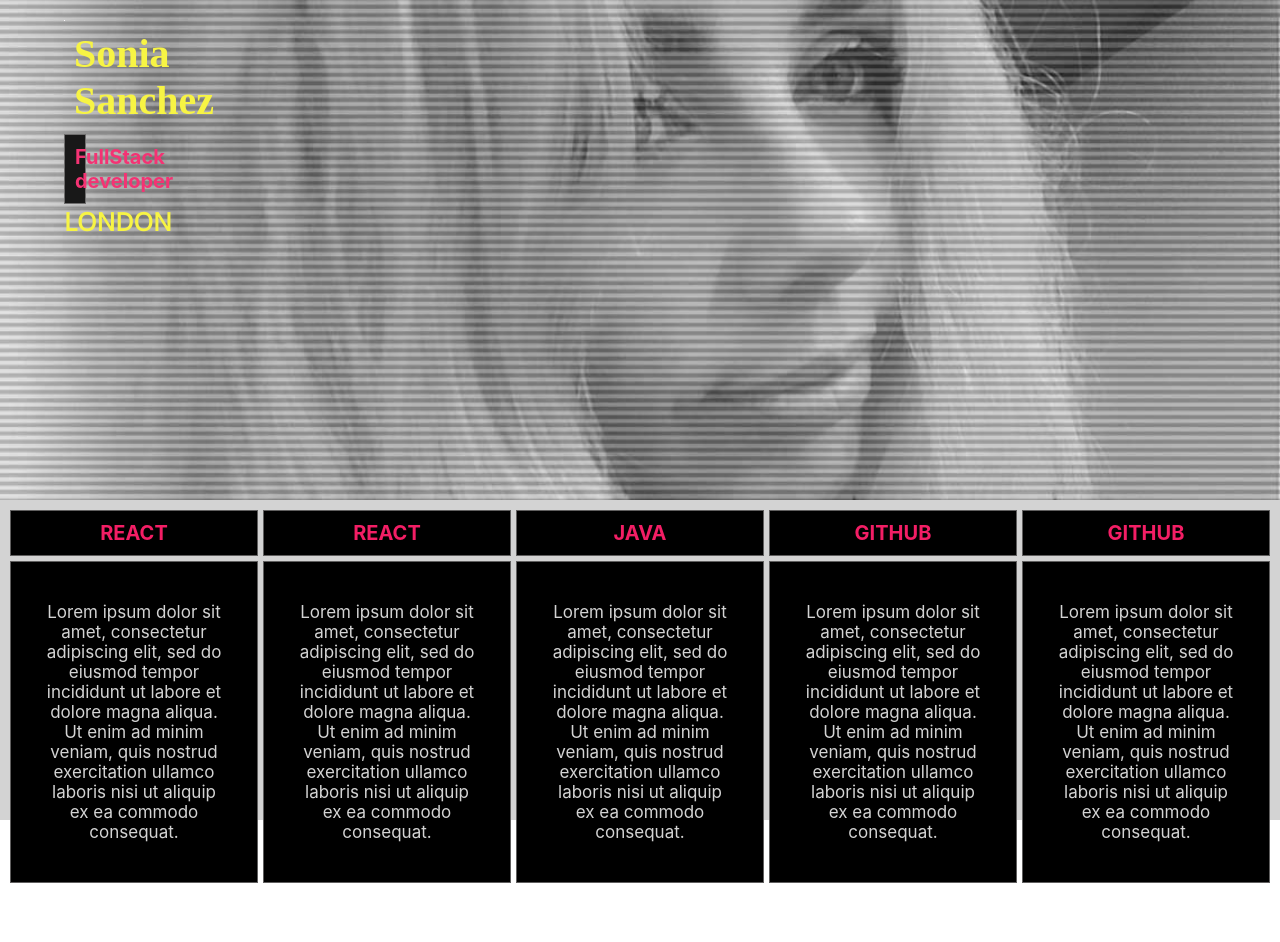
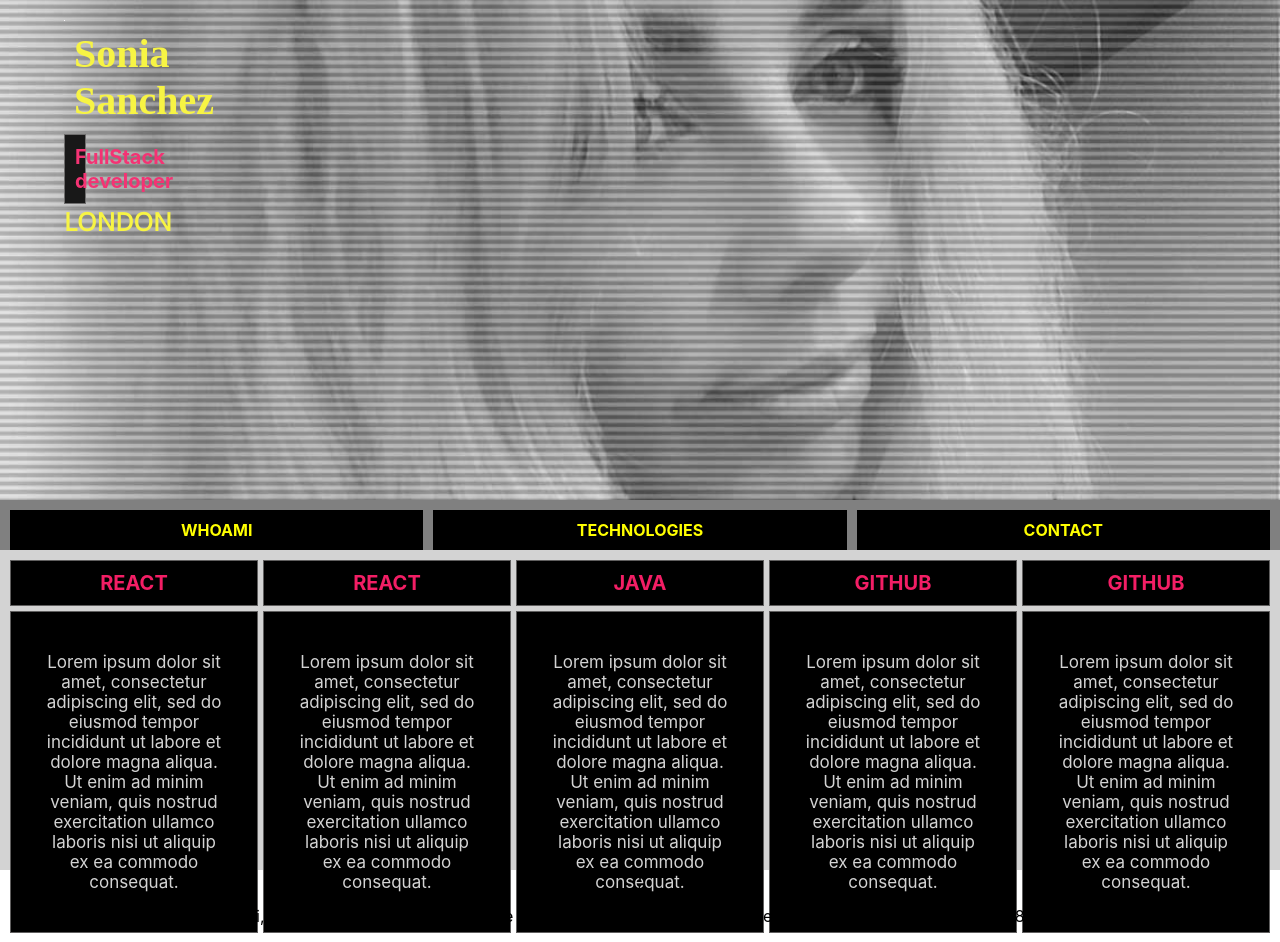
Before and after one commit to sho0n/Portfolio, a React (Create React App) app: page /contact in a window 1280 px wide. Before the commit the page ends 883 px from the top, so only its background shows below. Built offline with nearby package versions, Linux system fonts and the light colour scheme.

Commit message:
added components

```diff
--- a/src/App.css
+++ b/src/App.css
@@ -6,81 +6,7 @@
   text-align: center;
 }
 
-.cover {
-  width: 100%;
-  height: 500px;
-  background: url(port.jpg);
-  background-size: cover;
-  background-repeat: repeat;
-  opacity: 0.9;
-  background-color: black;
-  position: relative;
 
-}
-
-.parent {
-  width: 500px;
-  height: 400px;
-  margin-left: 25%;
-}
-.box {
-  width: 1px;
-  height: 1px;
-  background-color: rgb(252, 249, 252);
-  font-size: 20px;
-  left: 5%;
-  top: 20px;
-  position: absolute;
-  -webkit-transition-property: width height background-color font-size left top
-    color;
-  -webkit-transition-duration: 6s;
-  -webkit-transition-timing-function: ease-in;
-  transition-property: width height background-color font-size left top color;
-  transition-duration: 6s;
-  transition-timing-function: ease;
-  align-self: center;
-  -moz-transform: scale(1.5) rotate(90deg);
-}
-.box1 {
-  width: 400px;
-  height: 180px;
-  background-color: rgb(2, 2, 2);
-  color: teal;
-  font-size: 18px;
-  left: 35%;
-  top: 150px;
-  position: absolute;
-  -webkit-transition-property: width height background-color font-size left top
-    color;
-    -moz-transform: scale(1.5) rotate(90deg) translate(50px, -50px);
-  -webkit-transition-duration: 6s;
-  -webkit-transition-timing-function: ease-out;
-  transition-property: width height background-color font-size left top color;
-  transition-duration: 6s;
-  transition-timing-function: ease;
-}
-
-@import url("https://fonts.googleapis.com/css?family=Megrim&display=swap");
-
-.title {
-  text-align: center;
-  color: rgb(247, 243, 48);
-  font-size: 40px;
-  font-weight: 600;
-  font-family: "Megrim", cursive;
-  padding: 10px;
-  position: relative;
-}
-
-.location {
-  text-align: center;
-  color: rgb(247, 243, 48);
-  font-size: 25px;
-  font-weight: 600;
-  font-family: 'Open Sans', sans-serif;
-  z-index: 4;
-  position: relative;
-}
 
 .grid-container {
   display: grid;
--- a/src/App.js
+++ b/src/App.js
@@ -1,6 +1,11 @@
 import React from 'react';
 import './App.css';
+import Header from './Header/Header.js';
+import NavBar from './NavBar/NavBar';
+import Technologies from './Technologies/Technologies'
 import html from './html.png';
+import WhoAmI from './WhoAmI/WhoAmI';
+
 
 
 //TRANSITION FOR TITLE //
@@ -23,55 +28,10 @@ var intervalID = window.setInterval(updateTransition, 7000);
 function App() {
   return (
     <div className="App">
-
-
-    	<div className="cover">
-
-        	<div className="parent">
-
-        		<div className='box' >
-					{updateTransition}
-          			<div className='title'>Sonia Sanchez</div>
-					<div className="grid-item1">FullStack developer</div>
-					<div className="location">LONDON</div>
-          		</div>
-
-        	</div>
-		</div>
-		<div className="grid-container">
-
-			<div className="grid-item1">REACT</div>
-			<div className="grid-item1">REACT</div>
-			<div className="grid-item1">JAVA</div>
-			<div className="grid-item1">GITHUB</div>
-			<div className="grid-item1">GITHUB</div>
-			<div className="grid-item">
-				<div className='texto'>
-				Lorem ipsum dolor sit amet, consectetur adipiscing elit, sed do eiusmod tempor incididunt ut labore et dolore magna aliqua. Ut enim ad minim veniam, quis nostrud exercitation ullamco laboris nisi ut aliquip ex ea commodo consequat.
-				</div>
-			</div>
-			<div className="grid-item">
-			<div className='texto'>
-				Lorem ipsum dolor sit amet, consectetur adipiscing elit, sed do eiusmod tempor incididunt ut labore et dolore magna aliqua. Ut enim ad minim veniam, quis nostrud exercitation ullamco laboris nisi ut aliquip ex ea commodo consequat.
-				</div>
-			</div>
-			<div className="grid-item">
-				<div className='texto'>
-					Lorem ipsum dolor sit amet, consectetur adipiscing elit, sed do eiusmod tempor incididunt ut labore et dolore magna aliqua. Ut enim ad minim veniam, quis nostrud exercitation ullamco laboris nisi ut aliquip ex ea commodo consequat.
-				</div>
-			</div>
-			<div className="grid-item">
-				<div className='texto'>
-					Lorem ipsum dolor sit amet, consectetur adipiscing elit, sed do eiusmod tempor incididunt ut labore et dolore magna aliqua. Ut enim ad minim veniam, quis nostrud exercitation ullamco laboris nisi ut aliquip ex ea commodo consequat.
-				</div>
-			</div>
-			<div className="grid-item">
-				<div className='texto'>
-					Lorem ipsum dolor sit amet, consectetur adipiscing elit, sed do eiusmod tempor incididunt ut labore et dolore magna aliqua. Ut enim ad minim veniam, quis nostrud exercitation ullamco laboris nisi ut aliquip ex ea commodo consequat.
-				</div>
-			</div>
-
-			</div>
+		<Header/>
+		<NavBar/>
+		<Technologies></Technologies>
+		<WhoAmI></WhoAmI>
 	</div>
   );
 }
--- /dev/null
+++ b/src/Header/Header.css
@@ -0,0 +1,75 @@
+.cover {
+    width: 100%;
+    height: 500px;
+    background: url(port.jpg);
+    background-size: cover;
+    background-repeat: repeat;
+    opacity: 0.9;
+    background-color: black;
+    position: relative;
+
+  }
+
+  .parent {
+    width: 500px;
+    height: 400px;
+    margin-left: 25%;
+  }
+  .box {
+    width: 1px;
+    height: 1px;
+    background-color: rgb(252, 249, 252);
+    font-size: 20px;
+    left: 5%;
+    top: 20px;
+    position: absolute;
+    -webkit-transition-property: width height background-color font-size left top
+      color;
+    -webkit-transition-duration: 6s;
+    -webkit-transition-timing-function: ease-in;
+    transition-property: width height background-color font-size left top color;
+    transition-duration: 6s;
+    transition-timing-function: ease;
+    align-self: center;
+    -moz-transform: scale(1.5) rotate(90deg);
+  }
+  .box1 {
+    width: 400px;
+    height: 180px;
+    background-color: rgb(2, 2, 2);
+    color: teal;
+    font-size: 18px;
+    left: 35%;
+    top: 150px;
+    position: absolute;
+    -webkit-transition-property: width height background-color font-size left top
+      color;
+      -moz-transform: scale(1.5) rotate(90deg) translate(50px, -50px);
+    -webkit-transition-duration: 6s;
+    -webkit-transition-timing-function: ease-out;
+    transition-property: width height background-color font-size left top color;
+    transition-duration: 6s;
+    transition-timing-function: ease;
+  }
+
+  @import url("https://fonts.googleapis.com/css?family=Megrim&display=swap");
+
+  .title {
+    text-align: center;
+    color: rgb(247, 243, 48);
+    font-size: 40px;
+    font-weight: 600;
+    font-family: "Megrim", cursive;
+    padding: 10px;
+    position: relative;
+  }
+
+  .location {
+    text-align: center;
+    color: rgb(247, 243, 48);
+    font-size: 25px;
+    font-weight: 600;
+    font-family: 'Open Sans', sans-serif;
+    z-index: 4;
+    position: relative;
+  }
--- a/src/Header/Header.js
+++ b/src/Header/Header.js
@@ -0,0 +1,18 @@
+import React from 'react';
+import './Header.css'
+
+function Header(){
+    return (
+        <div className="cover">
+		    <div className="parent">
+                <div className='box' >
+                    <div className='title'>Sonia Sanchez</div>
+                    <div className="grid-item1">FullStack developer</div>
+                    <div className="location">LONDON</div>
+                </div>
+            </div>
+        </div>
+    );
+}
+
+export default Header;
--- /dev/null
+++ b/src/NavBar/NavBar.css
@@ -0,0 +1,18 @@
+.nav {
+    display: flex;
+    padding-top: 10px;
+    background: gray;
+
+}
+
+.nav-item {
+    flex: 1;
+    background: black;
+    color: yellow;
+    font-weight: bold;
+    padding: 10px;
+}
+
+.nav-item:nth-child(odd) {
+    margin: 0px 10px;
+}
--- /dev/null
+++ b/src/NavBar/NavBar.js
@@ -0,0 +1,16 @@
+import React from 'react';
+import './NavBar.css';
+
+function NavBar(){
+    return(
+        <>
+        <div className='nav'>
+            <div className='nav-item'>WHOAMI</div>
+            <div className='nav-item'>TECHNOLOGIES</div>
+            <div className='nav-item'>CONTACT</div>
+        </div>
+        </>
+    )
+}
+
+export default NavBar;
--- a/src/Technologies/Technologies.js
+++ b/src/Technologies/Technologies.js
@@ -0,0 +1,58 @@
+import React from "react";
+
+function Technologies() {
+  return (
+    <>
+      <div className="grid-container">
+        <div className="grid-item1">REACT</div>
+        <div className="grid-item1">REACT</div>
+        <div className="grid-item1">JAVA</div>
+        <div className="grid-item1">GITHUB</div>
+        <div className="grid-item1">GITHUB</div>
+        <div className="grid-item">
+          <div className="texto">
+            Lorem ipsum dolor sit amet, consectetur adipiscing elit, sed do
+            eiusmod tempor incididunt ut labore et dolore magna aliqua. Ut enim
+            ad minim veniam, quis nostrud exercitation ullamco laboris nisi ut
+            aliquip ex ea commodo consequat.
+          </div>
+        </div>
+        <div className="grid-item">
+          <div className="texto">
+            Lorem ipsum dolor sit amet, consectetur adipiscing elit, sed do
+            eiusmod tempor incididunt ut labore et dolore magna aliqua. Ut enim
+            ad minim veniam, quis nostrud exercitation ullamco laboris nisi ut
+            aliquip ex ea commodo consequat.
+          </div>
+        </div>
+        <div className="grid-item">
+          <div className="texto">
+            Lorem ipsum dolor sit amet, consectetur adipiscing elit, sed do
+            eiusmod tempor incididunt ut labore et dolore magna aliqua. Ut enim
+            ad minim veniam, quis nostrud exercitation ullamco laboris nisi ut
+            aliquip ex ea commodo consequat.
+          </div>
+        </div>
+        <div className="grid-item">
+          <div className="texto">
+            Lorem ipsum dolor sit amet, consectetur adipiscing elit, sed do
+            eiusmod tempor incididunt ut labore et dolore magna aliqua. Ut enim
+            ad minim veniam, quis nostrud exercitation ullamco laboris nisi ut
+            aliquip ex ea commodo consequat.
+          </div>
+        </div>
+        <div className="grid-item">
+          <div className="texto">
+            Lorem ipsum dolor sit amet, consectetur adipiscing elit, sed do
+            eiusmod tempor incididunt ut labore et dolore magna aliqua. Ut enim
+            ad minim veniam, quis nostrud exercitation ullamco laboris nisi ut
+            aliquip ex ea commodo consequat.
+          </div>
+        </div>
+      </div>
+      ;
+    </>
+  );
+}
+
+export default Technologies;
--- a/src/WhoAmI/WhoAmI.js
+++ b/src/WhoAmI/WhoAmI.js
@@ -0,0 +1,13 @@
+import React from 'react';
+
+
+function WhoAmI() {
+    return (<div className='container'>
+        <p>
+            Hi, I am Sonia T. Sanchez, welcome to my personal site.
+            I am software development student born in 1981.
+            </p>
+    </div>);
+}
+
+export default WhoAmI;
```
Also changed, not shown: src/Contact/Contact.js (+9 -0 lines), src/Header/port.jpg (renamed from src/port.jpg).
